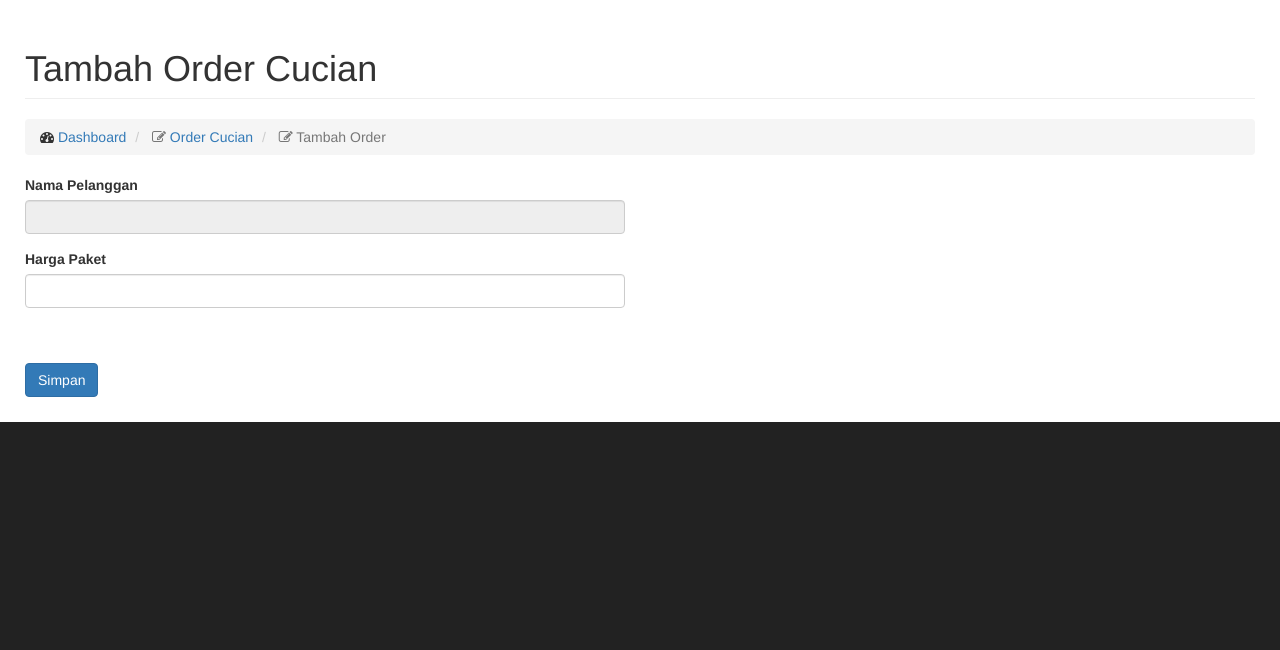
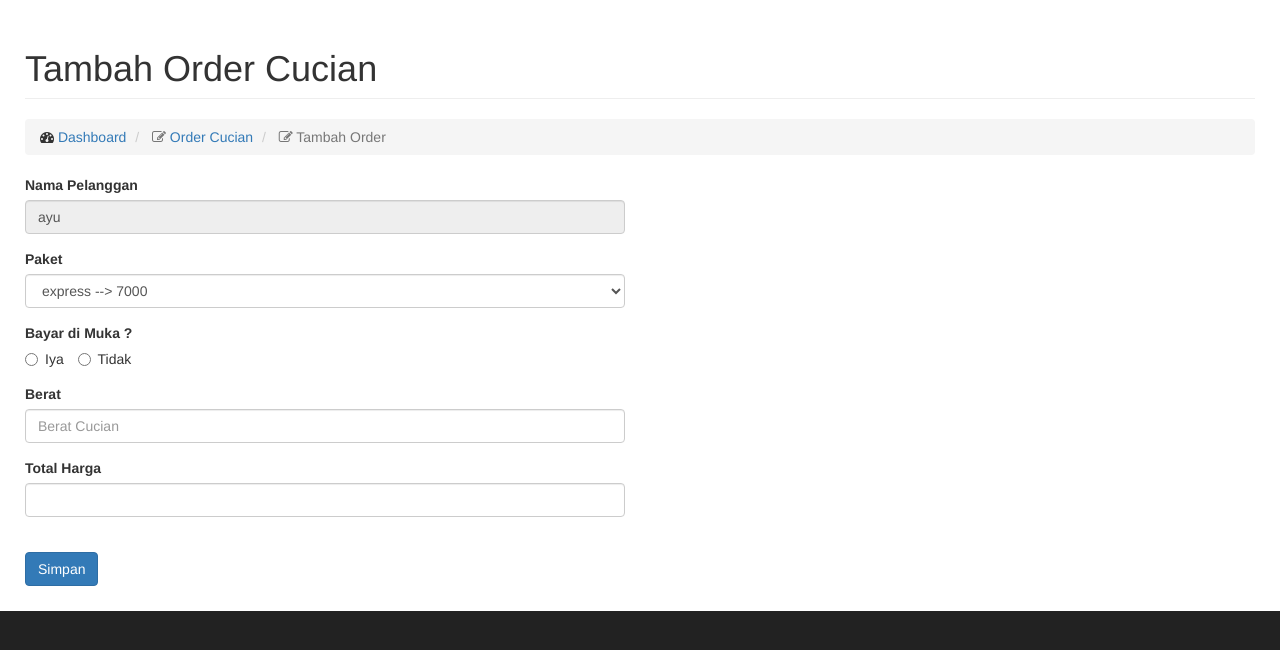
Before and after one commit to jufianto/h2laundry, a PHP site: page /admin/tambahPemesanan.php?id=1 in a window 1280 px wide. Shown: the part 51-701 px from the top of the page. Run offline with PHP 8.4, Linux system fonts and the light colour scheme; a user stored in the database is signed in; data comes from the database, SQL or seed files in the repository; data that the repository does not hold is empty.

Commit message:
add pemesanan

```diff
--- a/admin/funcadmin.php
+++ b/admin/funcadmin.php
@@ -9,12 +9,24 @@ function ceklogin()
 }
 }
 
-function getData($sql)
+function getData($sql,$conn)
 {
     $stmt = $conn->prepare($sql);
-    $stmt->excecute;
-    print_r($stmt);
+    $stmt->execute();
+		$stmt->setFetchMode(PDO::FETCH_OBJ);
+		$stmt = $stmt->fetchAll();
+    return $stmt;
+}
+
+function getOne($sql,$conn){
+	$que = $conn->prepare($sql);
+	$que->execute();
+	$que->setFetchMode(PDO::FETCH_OBJ);
+	$stmt = $que->fetch();
+	return $stmt;
 }
 
 
+
+
 ?>
--- a/admin/tambahPemesanan.php
+++ b/admin/tambahPemesanan.php
@@ -7,12 +7,20 @@ require_once '../config.php';
 <?php include "../template/header.php"; ?>
 <?php include "../template/menu.php"; ?>
 <?php
-$id_pelgn = $_GET['id_pelgn'];
+$id_pelgn = $_GET['id'];
 $sql = " select * from pelanggan where id_pelgn= '$id_pelgn' ";
-$que = $conn->prepare($sql);
-$que->execute();
-$que->setFetchMode(PDO::FETCH_OBJ);
-$stmt = $que->fetch();
+$stmt = getOne($sql,$conn);
+
+$sql1 = " select * from paket ";
+$stmt1 = getData($sql1,$conn);
+
+// $que1 = $conn->prepare($sql1);
+// $que1->execute();
+// $que1->setFetchMode(PDO::FETCH_OBJ);
+// $stmt1 = $que1->fetchAll();
+
+// print_r($stmt1);exit();
+
  ?>
 <div id="page-wrapper">
     <div class="container-fluid">
@@ -45,16 +53,42 @@ $stmt = $que->fetch();
 
                     <div class="form-group">
                         <label>Nama Pelanggan</label>
-                        <span><input class="form-control" placeholder="" value="<?= $stmt->nama_pelgn ?>" readonly="true"></span>
+                        <span><input class="form-control" name="nama_pelgn" placeholder="" value="<?= $stmt->nama_pelgn ?>" readonly="true"></span>
                         <input class="form-control" placeholder="" type="hidden" value="<?= $stmt->id_pelgn ?>"  name="id_pelgn">
                     </div>
                     <div class="form-group">
-                        <label>Harga Paket</label>
+                        <label>Paket</label>
+                        <?php $harga ?>
 
-                        <span><input class="form-control" placeholder="" name="harga_paket"></span>
+                        <select class="form-control" name="paket">
+                        <?php foreach($stmt1 as $key){ ?>
+                          <option value="<?= $key->id_paket ?>"> <?php echo $key->paket .'        -->       ' .$key->harga ;?> </option>
+
+                          <?php } ?>
+                      </select>
                     </div>
 
-      </br>
+                    <div class="form-group">
+                        <label>Bayar di Muka ? </label><br>
+                        <label class="radio-inline">
+                          <input type="radio" name="status_bayar" id="inlineRadio1" value="1"> Iya
+                        </label>
+                        <label class="radio-inline">
+                          <input type="radio" name="status_bayar" id="inlineRadio2" value="0"> Tidak
+                        </label>
+                    </div>
+
+                    <div class="form-group">
+                        <label>Berat</label>
+                        <span><input class="form-control" name="berat" placeholder="Berat Cucian"></span>
+                    </div>
+
+
+                    <div class="form-group">
+                        <label>Total Harga</label>
+                        <span><input class="form-control" name="total_harga"></span>
+                    </div>
+
       </br>
 
                     <div class="form-group">
```
Also changed, not shown: admin/pelanggan.php (+5 -2 lines), admin/proPemesanan.php (+33 -0 lines).
